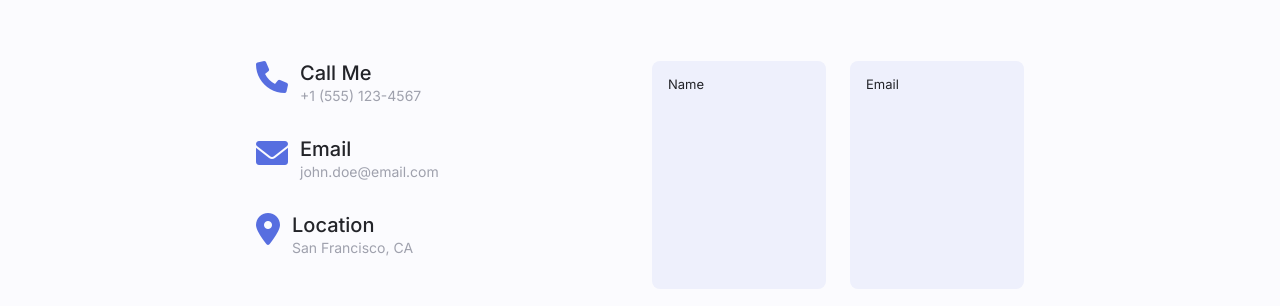
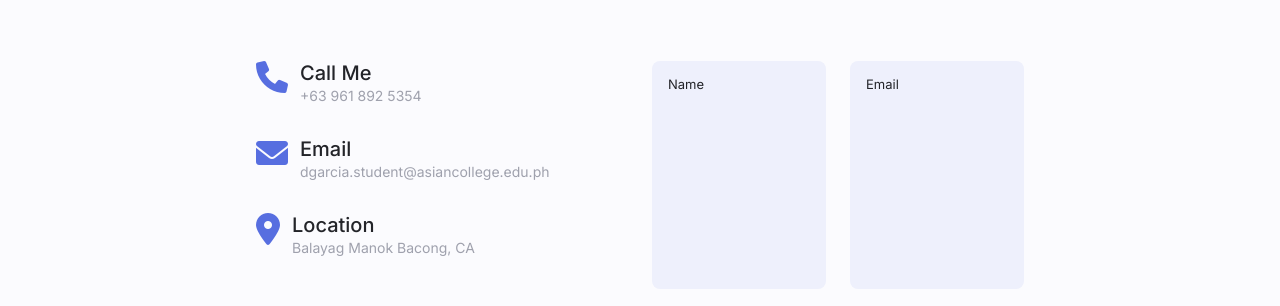
Before and after one commit to Dangarcia4/Login, a plain HTML site: page index.html in a window 1280 px wide. Shown: the part 3525-3831 px from the top of the page. Drawn offline with Linux system fonts and the light colour scheme; sample sign-in values are in the browser's storage.

Commit message:
Update index.html

```diff
--- a/index.html
+++ b/index.html
@@ -592,7 +592,7 @@
                             <div>
                                 <h3 class="contact__title">Call Me</h3>
                                 <span class="contact__subtitle"
-                                    >+1 (555) 123-4567</span
+                                    >+63 961 892 5354</span
                                 >
                             </div>
                         </div>
@@ -603,7 +603,7 @@
                             <div>
                                 <h3 class="contact__title">Email</h3>
                                 <span class="contact__subtitle"
-                                    >john.doe@email.com</span
+                                    >dgarcia.student@asiancollege.edu.ph</span
                                 >
                             </div>
                         </div>
@@ -614,7 +614,7 @@
                             <div>
                                 <h3 class="contact__title">Location</h3>
                                 <span class="contact__subtitle"
-                                    >San Francisco, CA</span
+                                    >Balayag Manok Bacong, CA</span
                                 >
                             </div>
                         </div>
```
